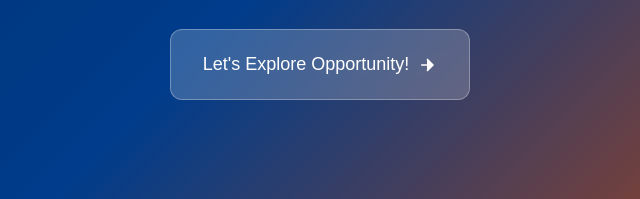
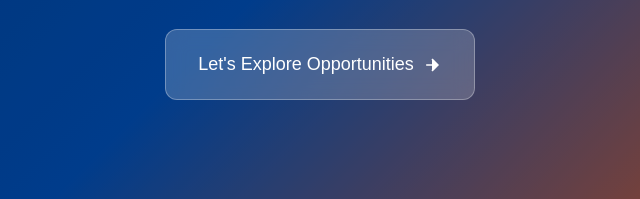
Before and after one commit to manishsahani-collab/Vistaar-Paitns, a plain HTML site: page index.html in a window 1280 px wide. Shown: the part 469-668 px from the top of the page, 320-960 px from the left. Drawn offline with Linux system fonts and the light colour scheme.

Commit message:
Update index.html

```diff
--- a/index.html
+++ b/index.html
@@ -486,7 +486,7 @@
             </h1>
             <p>Expanding the World of Paints, Beyond Borders</p>
             <button class="btn btn-hero" onclick="scrollToSection('contact')">
-                Let's Explore Opportunity!
+                Let's Explore Opportunities
                 <svg class="icon-sm" style="margin-left: 0.5rem;" viewBox="0 0 24 24" fill="none" stroke="currentColor" stroke-width="2">
                     <path d="M5 12h14M12 5l7 7-7 7"/>
                 </svg>
```
